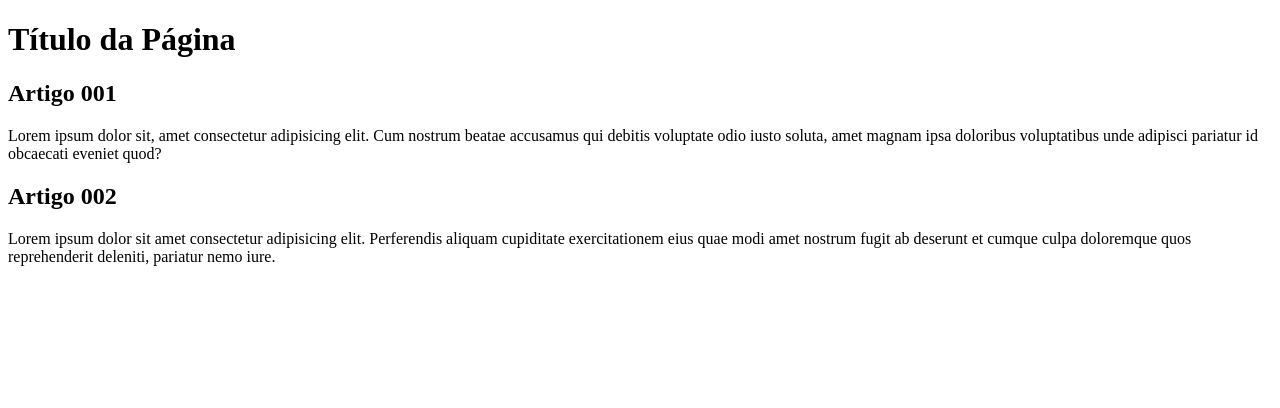
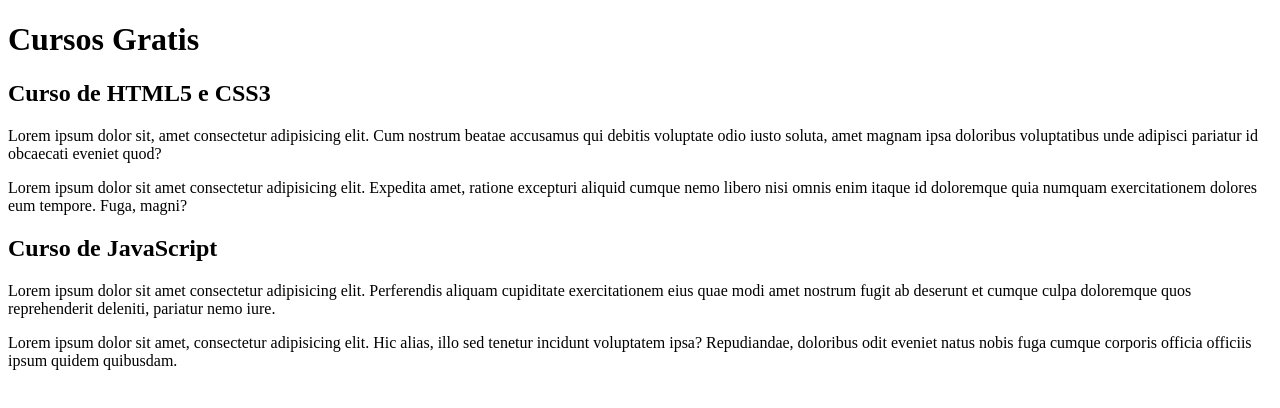
Before and after one commit to alvesgeraldo/projeto-site, a plain HTML site: page index.html in a window 1280 px wide. Drawn offline with Linux system fonts and the light colour scheme.

Commit message:
comecei escrever conteúdo

```diff
--- a/index.html
+++ b/index.html
@@ -10,15 +10,17 @@
 
     <main>
         <header>
-            <h1>Título da Página</h1>
+            <h1>Cursos Gratis</h1>
         </header>
         <article>
-            <h2>Artigo 001</h2>
+            <h2>Curso de HTML5 e CSS3</h2>
             <p>Lorem ipsum dolor sit, amet consectetur adipisicing elit. Cum nostrum beatae accusamus qui debitis voluptate odio iusto soluta, amet magnam ipsa doloribus voluptatibus unde adipisci pariatur id obcaecati eveniet quod?</p>
+            <p>Lorem ipsum dolor sit amet consectetur adipisicing elit. Expedita amet, ratione excepturi aliquid cumque nemo libero nisi omnis enim itaque id doloremque quia numquam exercitationem dolores eum tempore. Fuga, magni?</p>
         </article>
         <article>
-            <h2>Artigo 002</h2>
+            <h2>Curso de JavaScript</h2>
             <p>Lorem ipsum dolor sit amet consectetur adipisicing elit. Perferendis aliquam cupiditate exercitationem eius quae modi amet nostrum fugit ab deserunt et cumque culpa doloremque quos reprehenderit deleniti, pariatur nemo iure.</p>
+            <p>Lorem ipsum dolor sit amet, consectetur adipisicing elit. Hic alias, illo sed tenetur incidunt voluptatem ipsa? Repudiandae, doloribus odit eveniet natus nobis fuga cumque corporis officia officiis ipsum quidem quibusdam.</p>
         </article>
     </main>
 
```
